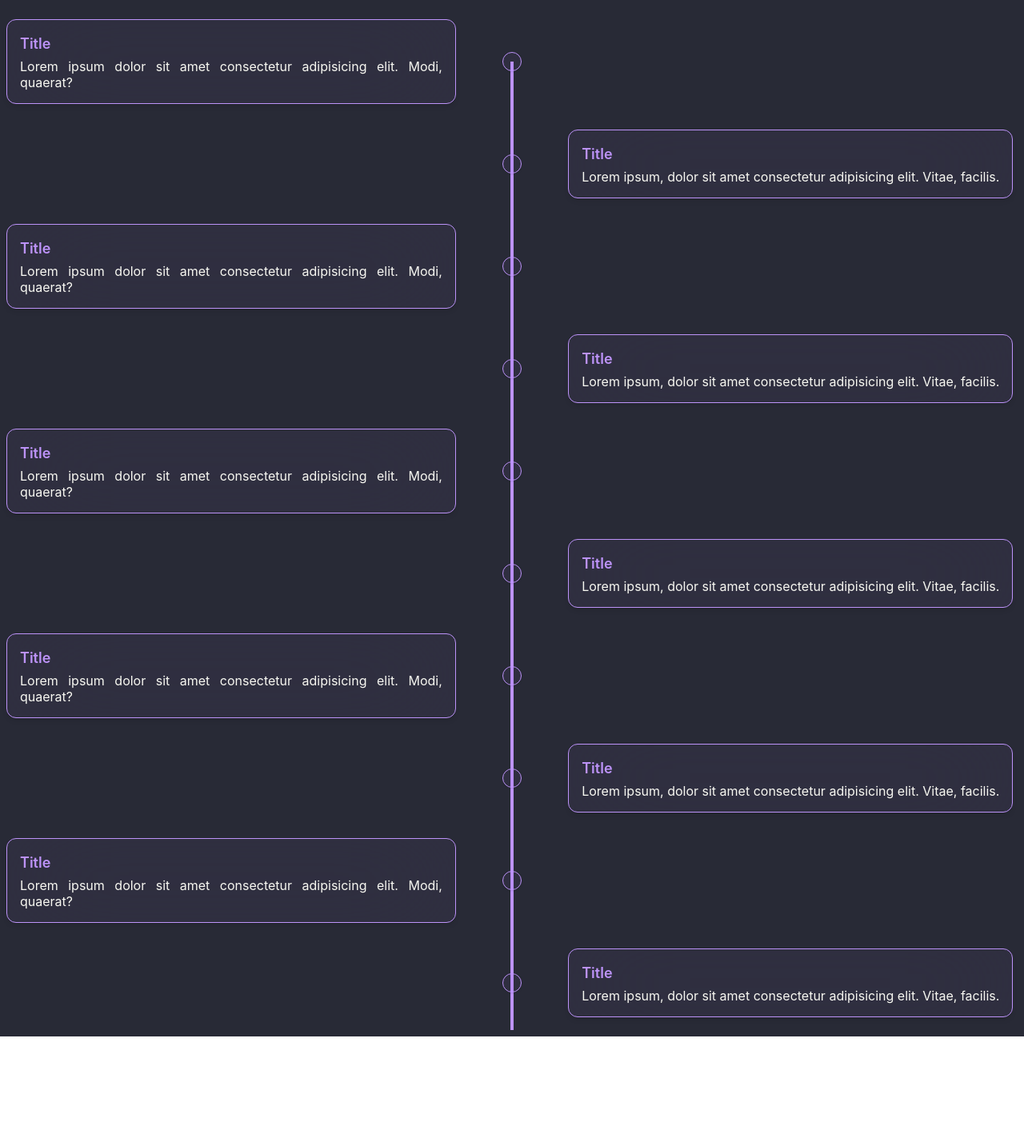
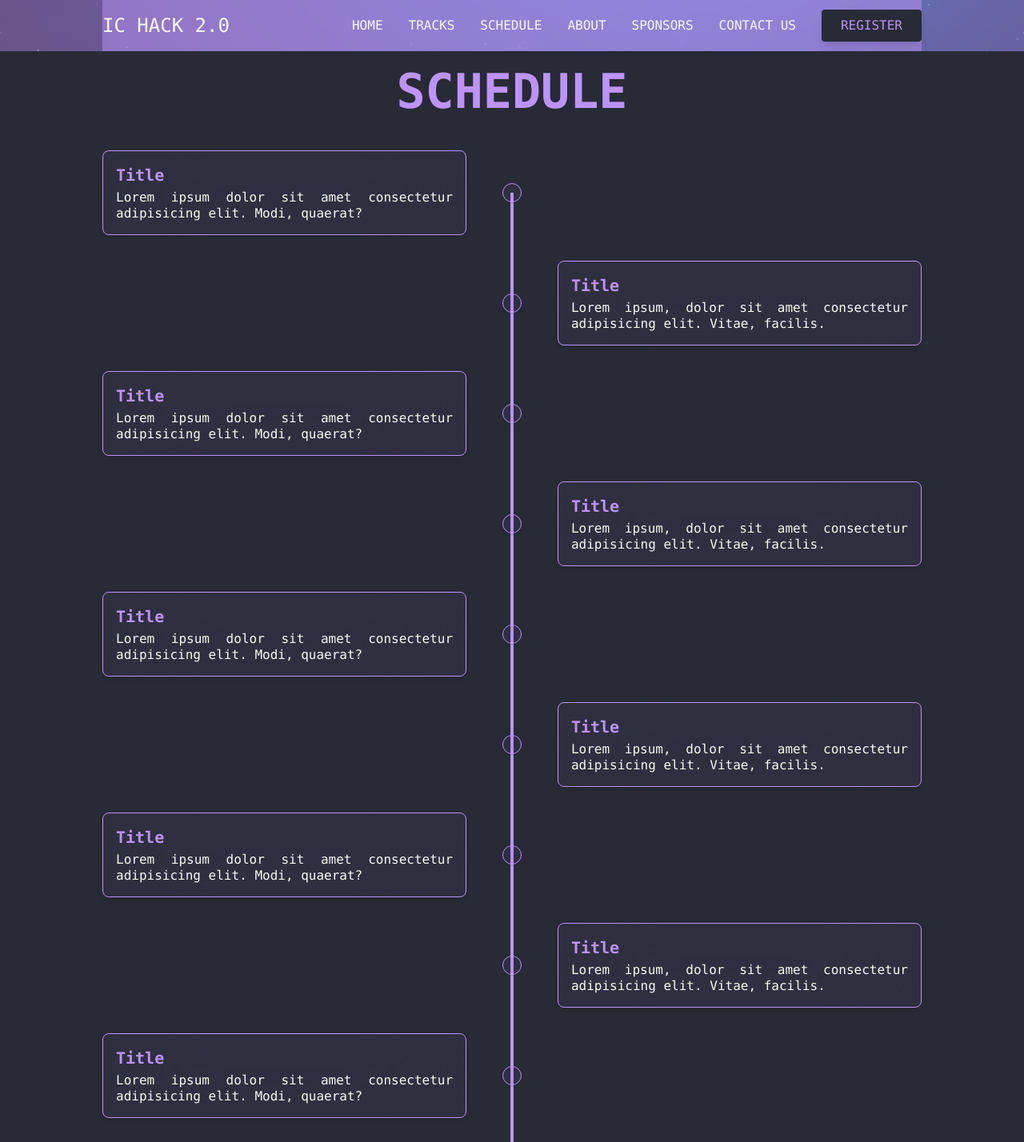
Before and after one commit to pujan-modha/ichack23, a React (Create React App) app: page /schedule in a window 1280 px wide. Shown: the top 1428 px of the page at 80% size. Before the commit the page ends 1296 px from the top, so only its background shows below. Built offline with nearby package versions, Linux system fonts and the light colour scheme; the HTML template or start-up script is replaced by a standard one.

Commit message:
completed schedule page(i hope)

```diff
--- a/src/components/Navbar.jsx
+++ b/src/components/Navbar.jsx
@@ -40,8 +40,9 @@ function Navbar() {
                 <div className="hidden lg:inline-flex gap-8 align-middle relative items-center">
                   <a href="/" className='hover:text-dracula'>HOME</a>
                   <a href="/tracks" className='hover:text-dracula'>TRACKS</a>
+                  <a href="/schedule" className='hover:text-dracula'>SCHEDULE</a>
                   <a href="/about" className='hover:text-dracula'>ABOUT</a>
-                  {/*<a href="/sponsor" className='hover:text-dracula'>SPONSORS</a>*/}
+                  <a href="/sponsor" className='hover:text-dracula'>SPONSORS</a>
                   {/*<a href="/team" className='hover:text-dracula'>TEAM</a>*/}
                   <button className='hover:text-dracula' onClick={()=>{goToBottom(); setToggleMenu(!toggleMenu);}}>CONTACT US</button>
                   <a rel="noopener noreferrer" href="/register" className="px-6 py-2 font-medium border-white border-0 shadow-lg rounded text-pracula bg-dracula hover:bg-pracula hover:text-dracxt">REGISTER</a>
@@ -65,8 +66,9 @@ function Navbar() {
               <div className="flex flex-col font-light gap-16 text-2xl tracking-wider text-center">
                 <a href="/" className=''>HOME</a>
                 <a href="/tracks" className=''>TRACKS</a>
+                <a href="/schedule" className=''>SCHEDULE</a>
                 <a href="/about" className=''>ABOUT</a>
-                {/*<a href="/sponsor" className=''>SPONSORS</a>*/}
+                <a href="/sponsor" className=''>SPONSORS</a>
                 {/*<a href="/team" className='underline underline-offset-4'>TEAM</a>*/}
                 <button className='hover:text-dracula' onClick={()=>{ setToggleMenu(!toggleMenu); goToBottom();}}>CONTACT US</button>
                 <a rel="noopener noreferrer" href="/register" className="px-6 py-2 font-medium border-white border-0 shadow-lg rounded text-pracula bg-dracula hover:bg-pracula hover:text-dracxt">REGISTER</a>
--- a/src/pages/Schedule.jsx
+++ b/src/pages/Schedule.jsx
@@ -1,18 +1,32 @@
+import globalBG from "../assets/hero-bg.png";
+import Navbar from "../components/Navbar";
+import React from "react";
+import Footer from "../components/Footer";
+
 const Schedule = () => {
     return(
         <>
             <div className='bg-dracula'>
+                <div className='font-mono text-dracxt h-auto sticky top-0 z-20 bg-fixed bg-cover bg-no-repeat' style={{backgroundImage: `url(${globalBG})`}}>
+                    <div className=' bg-pracula bg-opacity-50 backdrop-blur-md'>
+                        <Navbar />
+                    </div>
+                </div>
+                <div className='justify-center' >
+                    <h1 className='lg:text-6xl text-4xl font-mono text-center text-pracula font-bold py-[2.5vh]'>SCHEDULE</h1>
+                </div>
+                <div className='bg-dracula text-dracxt font-mono justify-center items-center flex'>
                     {/*component*/}
-                <div className="container">
+                    <div className="container justify-center items-center lg:mx-[10vw] mx-[5vw] align-middle flex">
                         <div
-                        className="flex flex-col md:grid grid-cols-9 mx-auto p-2 text-dracxt"
+                            className="flex flex-col md:grid grid-cols-9 mx-auto py-2 text-dracxt"
                         >
                             {/*left*/}
                             <div className="flex flex-row-reverse md:contents">
                                 <div
-                                className="bg-pracula bg-opacity-5 backdrop-blur-3xl border-pracula border col-start-1 col-end-5 p-4 rounded-xl my-4 ml-auto shadow-md"
+                                    className="bg-pracula bg-opacity-5 backdrop-blur-3xl border-pracula border col-start-1 col-end-5 p-4 rounded-lg my-4 ml-auto shadow-md"
                                 >
-                                <h3 className="font-semibold text-pracula text-lg mb-1">Title</h3>
+                                    <h3 className="font-semibold text-pracula text-xl mb-1">Title</h3>
                                     <p className="leading-tight text-justify">
                                         Lorem ipsum dolor sit amet consectetur adipisicing elit. Modi,
                                         quaerat?
@@ -38,9 +52,9 @@ const Schedule = () => {
                                     ></div>
                                 </div>
                                 <div
-                                className="bg-pracula bg-opacity-5 backdrop-blur-3xl border-pracula border col-start-6 col-end-10 p-4 rounded-xl my-4 mr-auto shadow-md"
+                                    className="bg-pracula bg-opacity-5 backdrop-blur-3xl border-pracula border col-start-6 col-end-10 p-4 rounded-lg my-4 mr-auto shadow-md"
                                 >
-                                <h3 className="font-semibold text-pracula text-lg mb-1">Title</h3>
+                                    <h3 className="font-semibold text-pracula text-xl mb-1">Title</h3>
                                     <p className="leading-tight text-justify">
                                         Lorem ipsum, dolor sit amet consectetur adipisicing elit.
                                         Vitae, facilis.
@@ -50,9 +64,9 @@ const Schedule = () => {
                             {/*left*/}
                             <div className="flex flex-row-reverse md:contents">
                                 <div
-                                className="bg-pracula bg-opacity-5 backdrop-blur-3xl border-pracula border col-start-1 col-end-5 p-4 rounded-xl my-4 ml-auto shadow-md"
+                                    className="bg-pracula bg-opacity-5 backdrop-blur-3xl border-pracula border col-start-1 col-end-5 p-4 rounded-lg my-4 ml-auto shadow-md"
                                 >
-                                <h3 className="font-semibold text-pracula text-lg mb-1">Title</h3>
+                                    <h3 className="font-semibold text-pracula text-xl mb-1">Title</h3>
                                     <p className="leading-tight text-justify">
                                         Lorem ipsum dolor sit amet consectetur adipisicing elit. Modi,
                                         quaerat?
@@ -78,9 +92,9 @@ const Schedule = () => {
                                     ></div>
                                 </div>
                                 <div
-                                className="bg-pracula bg-opacity-5 backdrop-blur-3xl border-pracula border col-start-6 col-end-10 p-4 rounded-xl my-4 mr-auto shadow-md"
+                                    className="bg-pracula bg-opacity-5 backdrop-blur-3xl border-pracula border col-start-6 col-end-10 p-4 rounded-lg my-4 mr-auto shadow-md"
                                 >
-                                <h3 className="font-semibold text-pracula text-lg mb-1">Title</h3>
+                                    <h3 className="font-semibold text-pracula text-xl mb-1">Title</h3>
                                     <p className="leading-tight text-justify">
                                         Lorem ipsum, dolor sit amet consectetur adipisicing elit.
                                         Vitae, facilis.
@@ -90,9 +104,9 @@ const Schedule = () => {
                             {/*left*/}
                             <div className="flex flex-row-reverse md:contents">
                                 <div
-                                className="bg-pracula bg-opacity-5 backdrop-blur-3xl border-pracula border col-start-1 col-end-5 p-4 rounded-xl my-4 ml-auto shadow-md"
+                                    className="bg-pracula bg-opacity-5 backdrop-blur-3xl border-pracula border col-start-1 col-end-5 p-4 rounded-lg my-4 ml-auto shadow-md"
                                 >
-                                <h3 className="font-semibold text-pracula text-lg mb-1">Title</h3>
+                                    <h3 className="font-semibold text-pracula text-xl mb-1">Title</h3>
                                     <p className="leading-tight text-justify">
                                         Lorem ipsum dolor sit amet consectetur adipisicing elit. Modi,
                                         quaerat?
@@ -118,9 +132,9 @@ const Schedule = () => {
                                     ></div>
                                 </div>
                                 <div
-                                className="bg-pracula bg-opacity-5 backdrop-blur-3xl border-pracula border col-start-6 col-end-10 p-4 rounded-xl my-4 mr-auto shadow-md"
+                                    className="bg-pracula bg-opacity-5 backdrop-blur-3xl border-pracula border col-start-6 col-end-10 p-4 rounded-lg my-4 mr-auto shadow-md"
                                 >
-                                <h3 className="font-semibold text-pracula text-lg mb-1">Title</h3>
+                                    <h3 className="font-semibold text-pracula text-xl mb-1">Title</h3>
                                     <p className="leading-tight text-justify">
                                         Lorem ipsum, dolor sit amet consectetur adipisicing elit.
                                         Vitae, facilis.
@@ -130,9 +144,9 @@ const Schedule = () => {
                             {/*left*/}
                             <div className="flex flex-row-reverse md:contents">
                                 <div
-                                className="bg-pracula bg-opacity-5 backdrop-blur-3xl border-pracula border col-start-1 col-end-5 p-4 rounded-xl my-4 ml-auto shadow-md"
+                                    className="bg-pracula bg-opacity-5 backdrop-blur-3xl border-pracula border col-start-1 col-end-5 p-4 rounded-lg my-4 ml-auto shadow-md"
                                 >
-                                <h3 className="font-semibold text-pracula text-lg mb-1">Title</h3>
+                                    <h3 className="font-semibold text-pracula text-xl mb-1">Title</h3>
                                     <p className="leading-tight text-justify">
                                         Lorem ipsum dolor sit amet consectetur adipisicing elit. Modi,
                                         quaerat?
@@ -158,9 +172,9 @@ const Schedule = () => {
                                     ></div>
                                 </div>
                                 <div
-                                className="bg-pracula bg-opacity-5 backdrop-blur-3xl border-pracula border col-start-6 col-end-10 p-4 rounded-xl my-4 mr-auto shadow-md"
+                                    className="bg-pracula bg-opacity-5 backdrop-blur-3xl border-pracula border col-start-6 col-end-10 p-4 rounded-lg my-4 mr-auto shadow-md"
                                 >
-                                <h3 className="font-semibold text-pracula text-lg mb-1">Title</h3>
+                                    <h3 className="font-semibold text-pracula text-xl mb-1">Title</h3>
                                     <p className="leading-tight text-justify">
                                         Lorem ipsum, dolor sit amet consectetur adipisicing elit.
                                         Vitae, facilis.
@@ -170,9 +184,9 @@ const Schedule = () => {
                             {/*left*/}
                             <div className="flex flex-row-reverse md:contents">
                                 <div
-                                className="bg-pracula bg-opacity-5 backdrop-blur-3xl border-pracula border col-start-1 col-end-5 p-4 rounded-xl my-4 ml-auto shadow-md"
+                                    className="bg-pracula bg-opacity-5 backdrop-blur-3xl border-pracula border col-start-1 col-end-5 p-4 rounded-lg my-4 ml-auto shadow-md"
                                 >
-                                <h3 className="font-semibold text-pracula text-lg mb-1">Title</h3>
+                                    <h3 className="font-semibold text-pracula text-xl mb-1">Title</h3>
                                     <p className="leading-tight text-justify">
                                         Lorem ipsum dolor sit amet consectetur adipisicing elit. Modi,
                                         quaerat?
@@ -190,7 +204,7 @@ const Schedule = () => {
                             {/*right*/}
                             <div className="flex md:contents">
                                 <div className="col-start-5 col-end-6 mr-10 md:mx-auto relative">
-                                <div className="h-full w-6 flex items-center justify-center">
+                                    <div className="h-[50%] w-6 flex items-start justify-center">
                                         <div className="h-full w-1 bg-pracula pointer-events-none"></div>
                                     </div>
                                     <div
@@ -198,9 +212,9 @@ const Schedule = () => {
                                     ></div>
                                 </div>
                                 <div
-                                className="bg-pracula bg-opacity-5 backdrop-blur-3xl border-pracula border col-start-6 col-end-10 p-4 rounded-xl my-4 mr-auto shadow-md"
+                                    className="bg-pracula bg-opacity-5 backdrop-blur-3xl border-pracula border col-start-6 col-end-10 p-4 rounded-lg my-4 mr-auto shadow-md"
                                 >
-                                <h3 className="font-semibold text-pracula text-lg mb-1">Title</h3>
+                                    <h3 className="font-semibold text-pracula text-xl mb-1">Title</h3>
                                     <p className="leading-tight text-justify">
                                         Lorem ipsum, dolor sit amet consectetur adipisicing elit.
                                         Vitae, facilis.
@@ -210,6 +224,12 @@ const Schedule = () => {
                         </div>
                     </div>
                 </div>
+                <div className='bg-dracula text-dracxt font-mono'>
+                    <div className='lg:mx-[10vw] mx-[5vw]'>
+                        <Footer/>
+                    </div>
+                </div>
+            </div>
         </>
     )
 }
```
Lines whose indentation alone changed are shown as unchanged.
